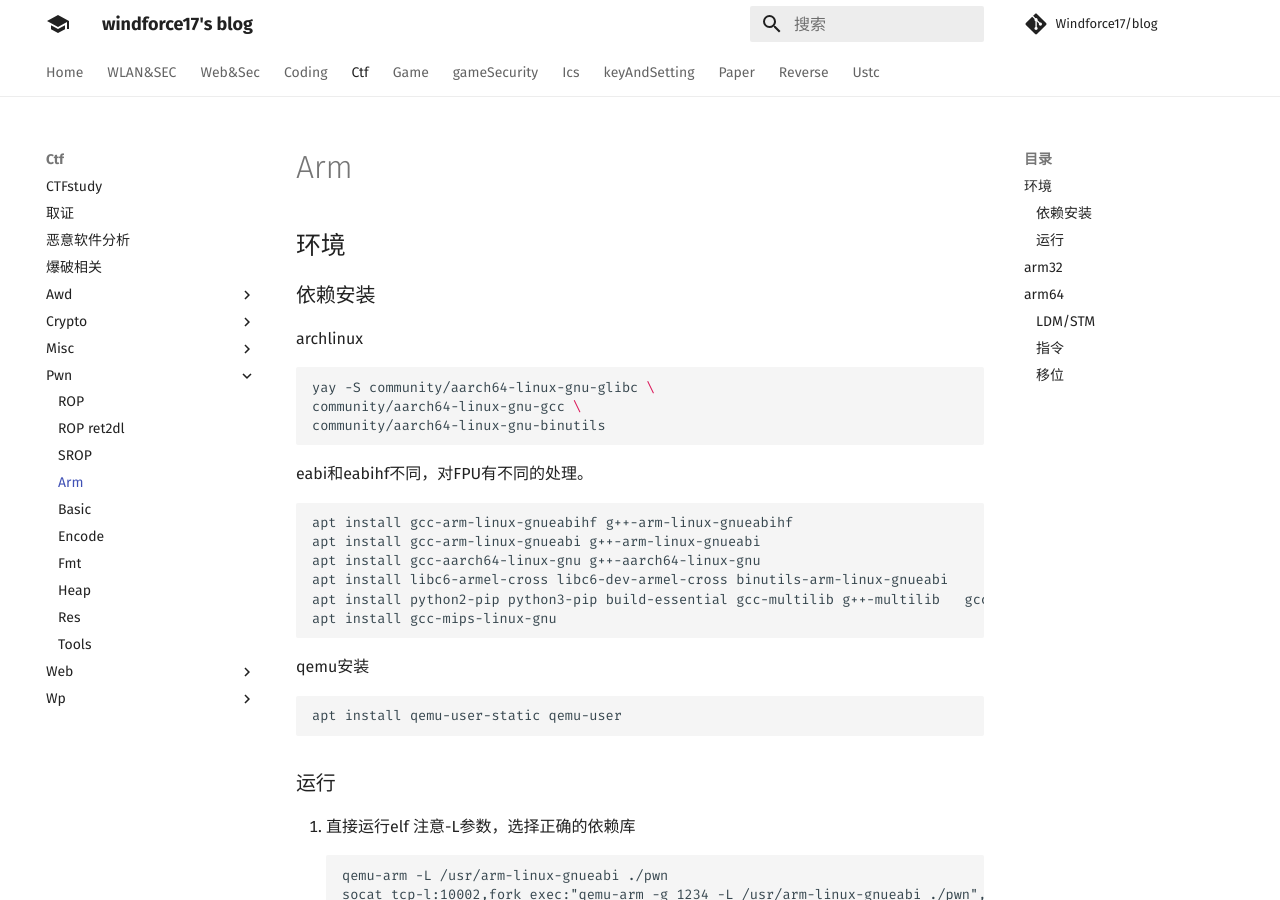
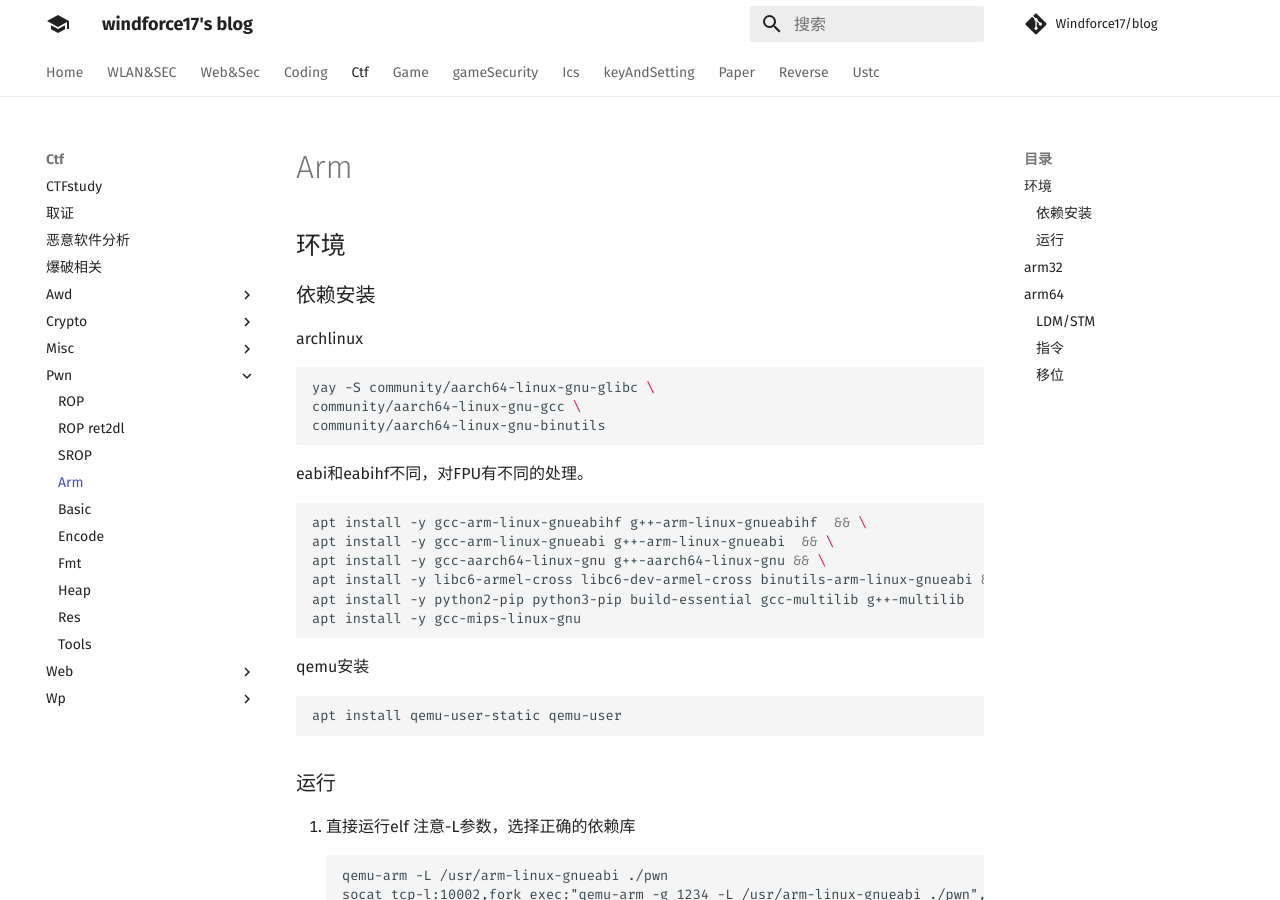
Before and after one commit to Windforce17/blog, an MkDocs documentation site: the page built from docs/ctf/pwn/arm.md, in a window 1280 px wide and 900 px high. Built offline with MkDocs 1.6.1 and Material for MkDocs 9.7.7, drawn with Linux system fonts in a browser that asks for light colours; comment, search, counter and statistics services are not loaded.

````diff
--- a/docs/ctf/pwn/arm.md
+++ b/docs/ctf/pwn/arm.md
@@ -8,12 +8,12 @@
 ```
 eabi和eabihf不同，对FPU有不同的处理。
 ```sh
-apt install gcc-arm-linux-gnueabihf g++-arm-linux-gnueabihf
-apt install gcc-arm-linux-gnueabi g++-arm-linux-gnueabi
-apt install gcc-aarch64-linux-gnu g++-aarch64-linux-gnu
-apt install libc6-armel-cross libc6-dev-armel-cross binutils-arm-linux-gnueabi
-apt install python2-pip python3-pip build-essential gcc-multilib g++-multilib   gcc-arm-linux-gnueabi libncurses5-dev
-apt install gcc-mips-linux-gnu
+apt install -y gcc-arm-linux-gnueabihf g++-arm-linux-gnueabihf  && \
+apt install -y gcc-arm-linux-gnueabi g++-arm-linux-gnueabi  && \
+apt install -y gcc-aarch64-linux-gnu g++-aarch64-linux-gnu && \
+apt install -y libc6-armel-cross libc6-dev-armel-cross binutils-arm-linux-gnueabi && \
+apt install -y python2-pip python3-pip build-essential gcc-multilib g++-multilib   gcc-arm-linux-gnueabi libncurses5-dev && \
+apt install -y gcc-mips-linux-gnu
 ```
 qemu安装
 ```sh
````
